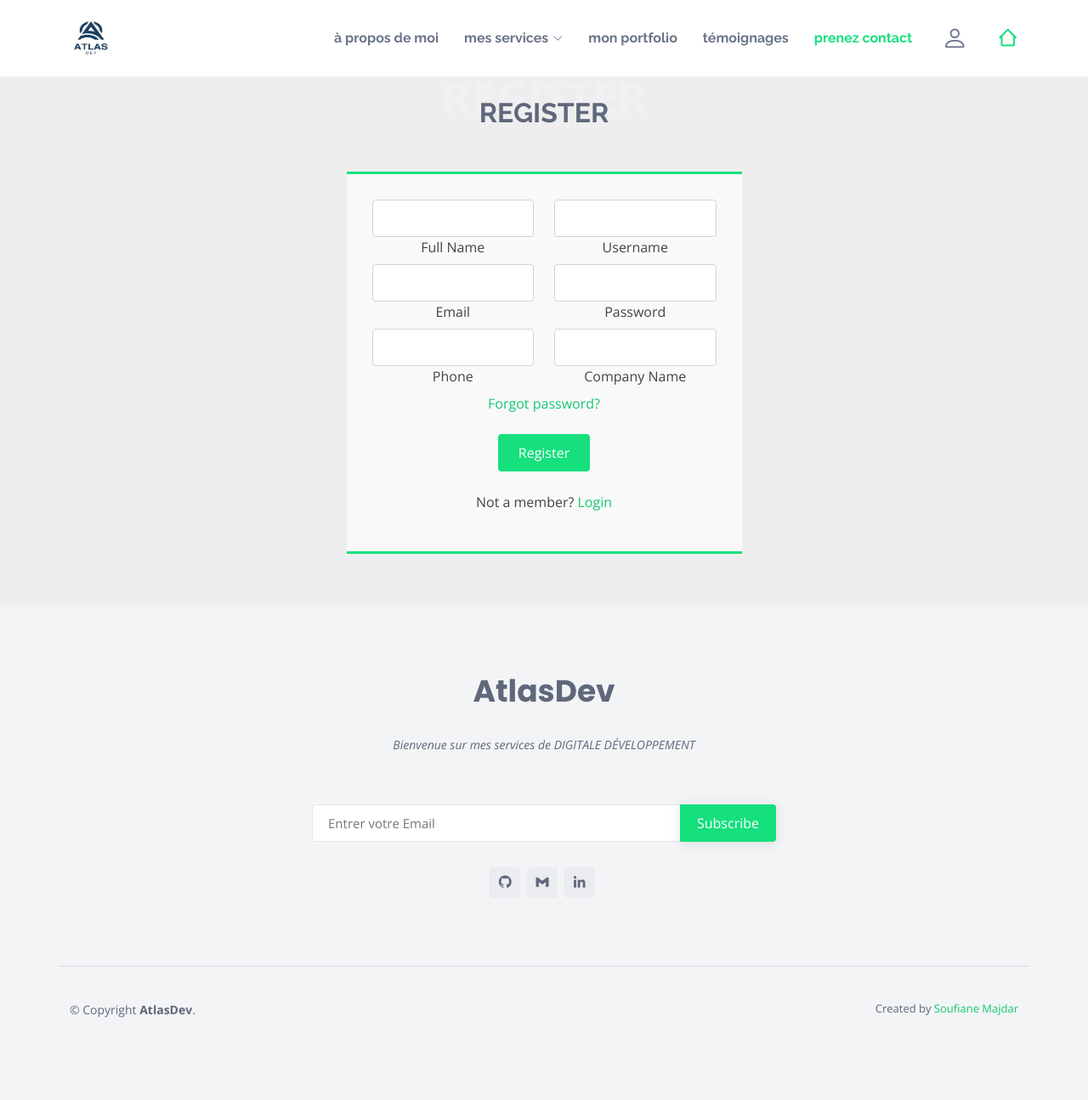
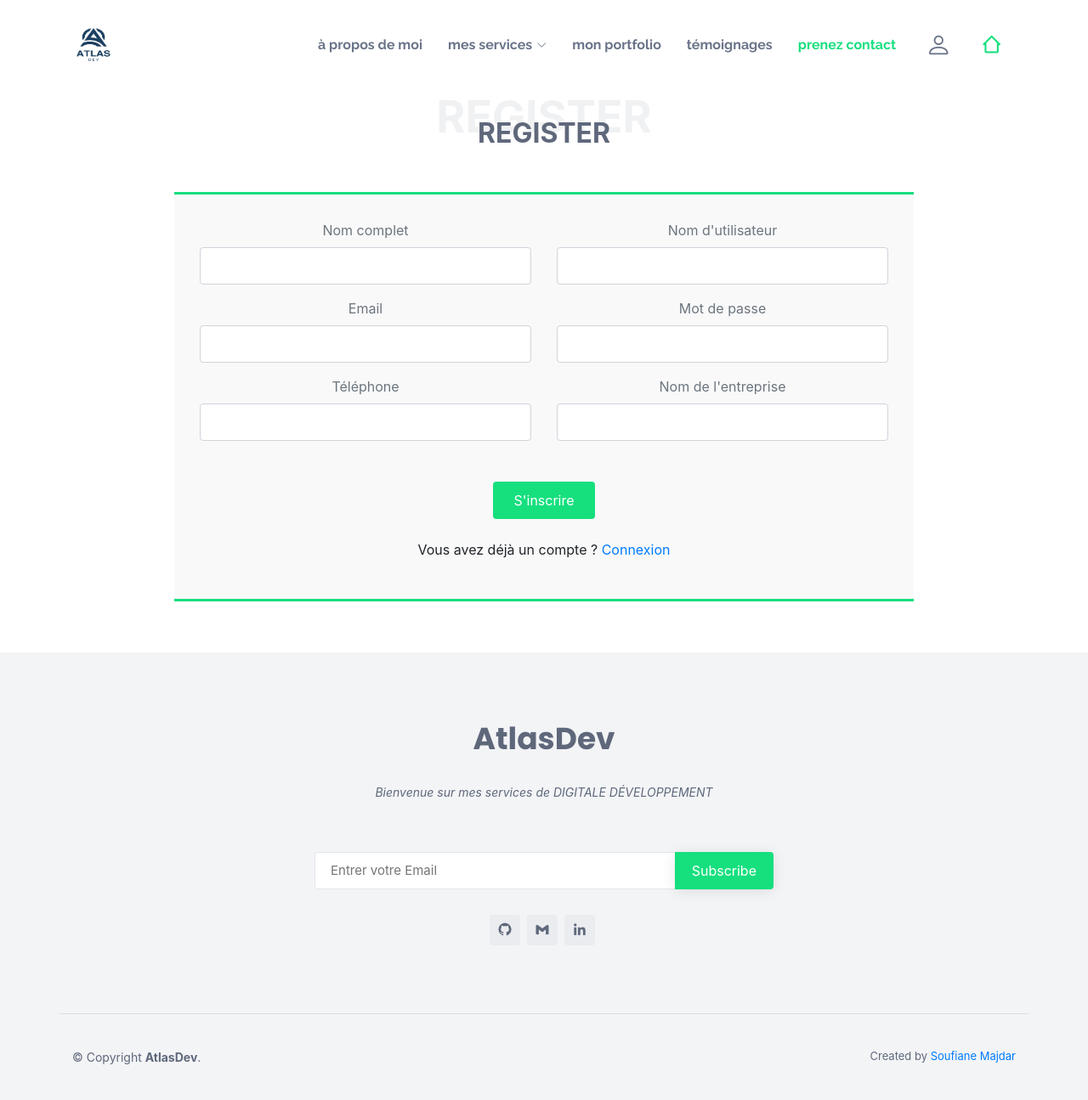
Before and after one commit to Soufiane-Majdar/Agency, a Django app: page /signup/ in a window 1280 px wide. Shown: the whole page at 85% size. Before the commit the page ends 1198 px from the top, so only its background shows below. Run offline with Django 3.2, Linux system fonts and the light colour scheme; data comes from the database, SQL or seed files in the repository; both versions use the stored data as it was after the commit; some libraries are stand-ins or nearby versions.

Commit message:
new update

```diff
--- a/Core/urls.py
+++ b/Core/urls.py
@@ -14,6 +14,8 @@ urlpatterns = [
     path('login/', login, name='login'),
     path('signup/', signup, name='signup'),
     path('logout/', logout, name='logout'),
+    # update
+    path('update/', update, name='update'),
 
 
     # dashboard
--- a/Core/views.py
+++ b/Core/views.py
@@ -87,7 +87,12 @@ def contact(request):
 def login(request):
 
     title="Login"
-    context={'title':title}
+    # services
+    services = Service.objects.all()
+    context={'title':title,'services':services}
+
+
+
 
     # if the method is post
     if request.method == 'POST':
@@ -126,7 +131,9 @@ def login(request):
 def signup(request):
 
     title="Register"
-    context={'title':title}
+    # services
+    services = Service.objects.all()
+    context={'title':title,'services':services}
 
     # if the method is post
 # get the data : [full_name,username,email,password,phone,company]
@@ -175,7 +182,9 @@ def logout(request):
 # client dashboard
 def dashboard(request):
     title="Dashboard"
-    context={'title':title}
+    # services
+    services = Service.objects.all()
+    context={'title':title,'services':services}
    # if client not logged in
     if 'client_id' not in request.session:
         return login(request)
@@ -192,6 +201,30 @@ def dashboard(request):
 
     return render(request, 'User/dashboard.html', context)
 
+
+#update function to update client info
+def update(request):
+    if request.method == 'POST':
+        # get the data
+        full_name = request.POST['full_name']
+        username = request.POST['username']
+        email = request.POST['email']
+        password = request.POST['password']
+        phone = request.POST['phone']
+        company = request.POST['company']
+
+                # save the client
+        client = Client(name=full_name, username=username, email=email, password=password, phone_number=phone, company_name=company)
+        client.save()
+
+        # login the client
+        request.session['client_id'] = client.id
+        return dashboard(request)
+
+
+
+    else:
+        return dashboard(request)
 
 
 
--- a/templates/Home.html
+++ b/templates/Home.html
@@ -5,7 +5,7 @@
 {% include "Main/Hero.html" %}
 <!-- End Hero -->
 
-<main id="main">
+<main id="main mt-4">
   <!-- =======  About ======= -->
   {% include "Main/About.html" %}
   <!-- End  About -->
--- a/templates/Main/Hero.html
+++ b/templates/Main/Hero.html
@@ -1,4 +1,4 @@
-<section id="hero" class="d-flex align-items-center">
+<section id="hero" class="d-flex align-items-center mt-5">
     <div class="container">
       <div class="row">
         <div
--- a/templates/User/signup.html
+++ b/templates/User/signup.html
@@ -1,8 +1,6 @@
 {% extends "base.html" %} {% block content %}
 
-
-
-<section id="contact" class="contact mt-4">
+<section id="contact" class="contact mt-5">
   <div class="container">
     <div class="section-title">
       <span>
@@ -22,106 +20,88 @@
 
     <div class="row">
       <center>
-    <div class="col-lg-5 d-flex align-items-stretch">
-
+        <div class="col-lg-10 d-flex align-items-stretch">
 
           <div class="col-lg-12 mt-5 mt-lg-0 d-flex align-items-stretch">
 
-
-
             <form
-          action=""
+              action="{% url 'signup' %}"
               method="post"
               role="form"
               class="php-email-form">
               {% csrf_token %}
-          <div class="row">
+              <div class="row ">
                 <div class="form-outline  col-md-6">
+                  <label class="text-muted" for="full_name">Nom complet</label>
                   <input type="text"
                     name="full_name"
                     class="form-control"
                     id="full_name"
-                required class="form-control" />
-                <label class="form-label" for="full_name">Full Name</label>
+                    required />
                 </div>
 
                 <div class="form-outline  col-md-6">
+                  <label class="text-muted" for="username">Nom d'utilisateur</label>
                   <input type="text"
                     name="username"
                     class="form-control"
                     id="username"
-                required class="form-control" />
-                <label class="form-label" for="username">Username</label>
+                    required />
                 </div>
               </div>
-          <div class="row">
+              <div class="row mt-3">
                 <div class="form-outline col-md-6">
+                  <label class="text-muted" for="email">Email</label>
                   <input type="email"
                     name="email"
                     class="form-control"
                     id="email"
-                required class="form-control" />
-                <label class="form-label" for="email">Email</label>
+                    required />
                 </div>
 
-
-            <!-- Password input -->
+                <!-- Mot de passe -->
                 <div class="form-outline col-md-6">
+                  <label class="text-muted" for="password">Mot de passe</label>
                   <input type="password"
                     name="password"
                     class="form-control"
                     id="password"
-                required class="form-control" />
-                <label class="form-label" for="password">Password</label>
+                    required />
                 </div>
               </div>
-            <div class="row">
+              <div class="row mt-3">
                 <div class="form-outline col-md-6">
+                  <label class="text-muted" for="phone">Téléphone</label>
                   <input type="text"
                     name="phone"
                     class="form-control"
-                    id="phone"
-                    class="form-control" />
-                    <label class="form-label" for="phone">Phone</label>
+                    id="phone" />
                 </div>
 
                 <div class="form-outline col-md-6">
+                  <label class="text-muted" for="company">Nom de l'entreprise</label>
                   <input type="text"
                     name="company"
                     class="form-control"
-                    id="company"
-                    class="form-control" />
-                    <label class="form-label" for="company">Company Name</label>
+                    id="company" />
                 </div>
               </div>
 
-
-          <!-- 2 column grid layout for inline styling -->
-          <div class="row mb-4">
-            <div class="col">
-              <!-- Simple link -->
-              <a href="#!">Forgot password?</a>
-            </div>
+              <!-- Bouton de soumission -->
+              <div class="text-center mt-5">
+                <button type="submit">S'inscrire</button>
               </div>
 
-          <!-- Submit button -->
-          <div class="text-center">
-            <button type="submit">Register</button>
+              <!-- Boutons d'enregistrement -->
+              <div class="text-center mt-4">
+                <p>Vous avez déjà un compte ? <a href="{%url 'login' %}">Connexion</a></p>
               </div>
-
-          <!-- Register buttons -->
-          <div class="text-center mt-4">
-            <p>Not a member? <a href="{%url 'login' %}">Login</a></p>
-          </div>
-
-
             </form>
           </div>
         </div>
       </center>
     </div>
+  </div>
 </section>
 
-
-
 {% endblock %}
--- a/templates/base.html
+++ b/templates/base.html
@@ -46,11 +46,14 @@
     <!-- Template Main CSS File -->
     <link href="/static/assets/css/style.css" rel="stylesheet" />
 
+    <!-- Load Bootstrap CSS -->
+    <link rel="stylesheet" href="https://maxcdn.bootstrapcdn.com/bootstrap/4.0.0/css/bootstrap.min.css">
+
   </head>
 
   <body>
     <!-- ======= Header ======= -->
-    <header id="header" class="fixed-top">
+    <header id="header" class="fixed-top mb-4">
       <div class="container d-flex align-items-center justify-content-between">
         <a href="/" class="logo"><img src="{{website_logo}}" alt=""   width="50px"></a>
 
@@ -174,5 +177,8 @@
 
     <!-- Template Main JS File -->
     <script src="/static/assets/js/main.js"></script>
+
+
+
   </body>
 </html>
```
Also changed, not shown: templates/User/dashboard.html (+68 -40 lines), templates/User/login.html (+18 -27 lines), db.sqlite3. Lines whose indentation alone changed are shown as unchanged.
